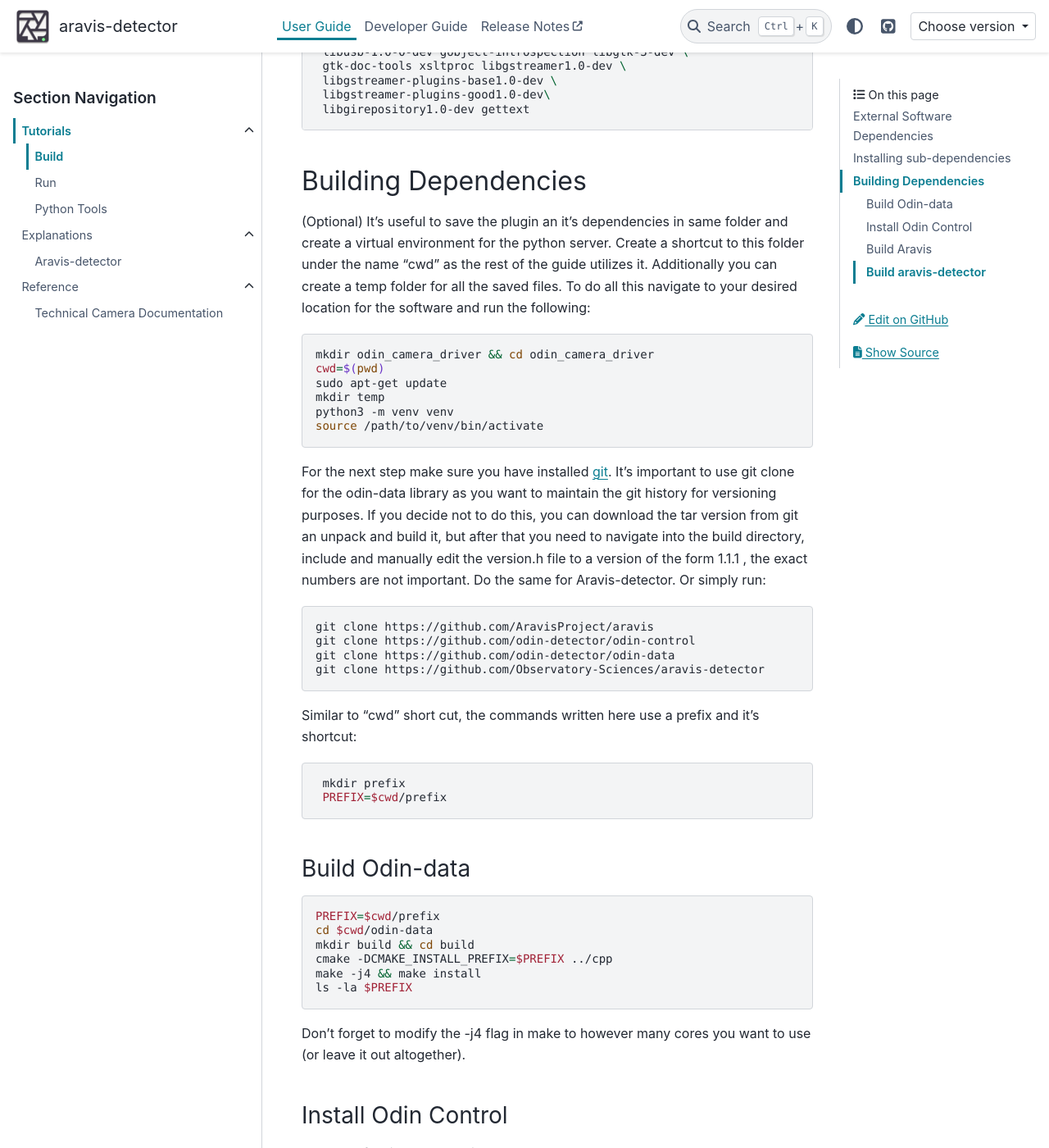
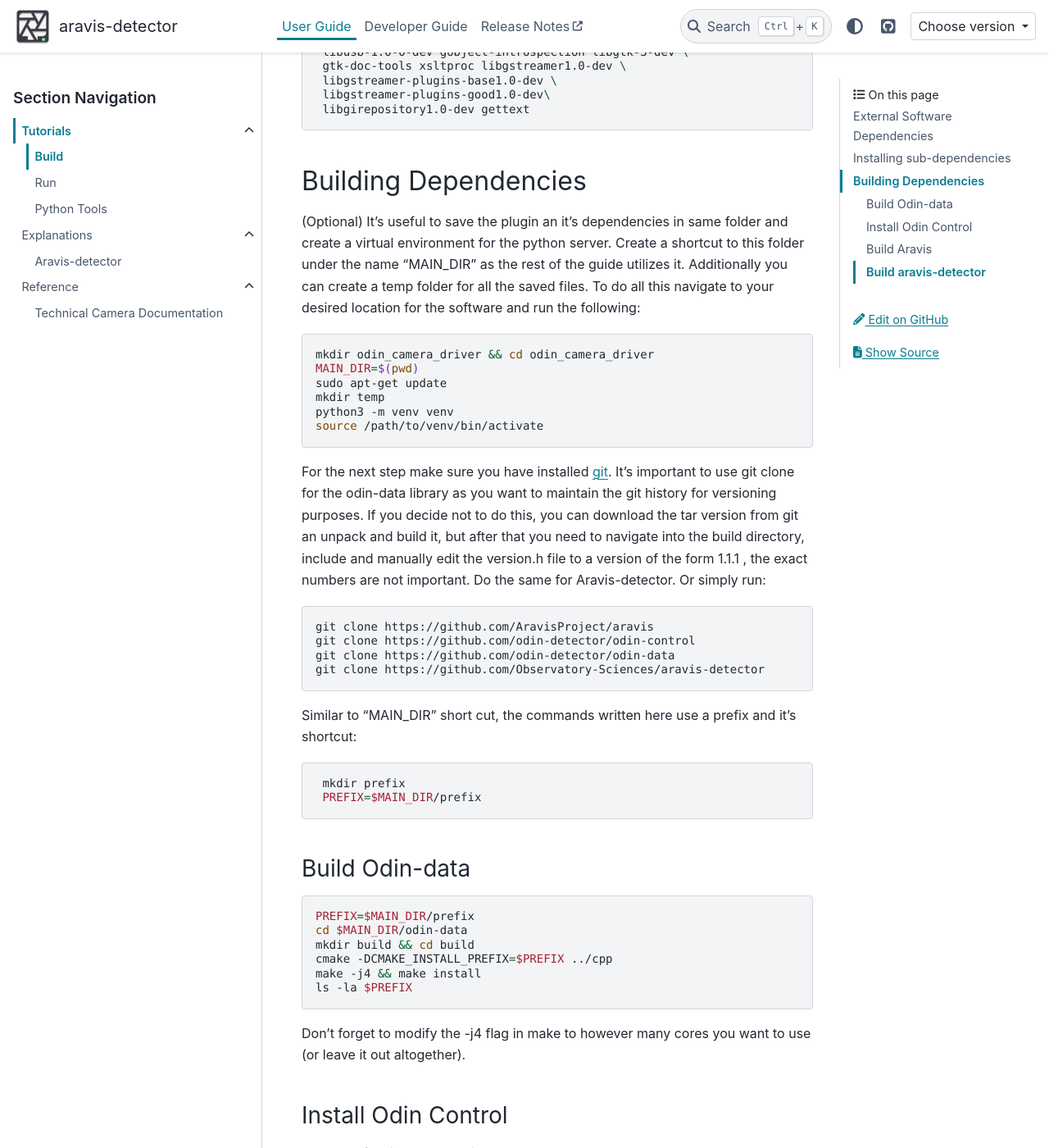
Before and after one commit to Observatory-Sciences/aravis-detector, a Sphinx documentation site: the page built from docs/user/tutorials/build.md, in a window 1280 px wide and 1400 px high, scrolled down 1505 px. Shown: the whole window at 82% size. Built offline with Sphinx 7.4.7 and the PyData theme 0.15.4, drawn with Linux system fonts in a browser that asks for light colours; some of the changed text lies outside the part shown.

Commit message:
removed unconventional name for directory shortcut

````diff
--- a/docs/user/tutorials/build.md
+++ b/docs/user/tutorials/build.md
@@ -56,11 +56,11 @@ sudo apt install ninja-build build-essential meson libxml2-dev libglib2.0-dev \
 
 ## Building Dependencies
 
-(Optional) It's useful to save the plugin an it's dependencies in same folder and create a virtual environment for the python server. Create a shortcut to this folder under the name "cwd" as the rest of the guide utilizes it. Additionally you can create a temp folder for all the saved files. To do all this navigate to your desired location for the software and run the following:
+(Optional) It's useful to save the plugin an it's dependencies in same folder and create a virtual environment for the python server. Create a shortcut to this folder under the name "MAIN_DIR" as the rest of the guide utilizes it. Additionally you can create a temp folder for all the saved files. To do all this navigate to your desired location for the software and run the following:
 
 ```shell
 mkdir odin_camera_driver && cd odin_camera_driver
-cwd=$(pwd)
+MAIN_DIR=$(pwd)
 sudo apt-get update
 mkdir temp
 python3 -m venv venv
@@ -76,18 +76,18 @@ git clone https://github.com/odin-detector/odin-data
 git clone https://github.com/Observatory-Sciences/aravis-detector
 ```
 
-Similar to "cwd" short cut, the commands written here use a prefix and it's shortcut:
+Similar to "MAIN_DIR" short cut, the commands written here use a prefix and it's shortcut:
 
 ```shell
  mkdir prefix
- PREFIX=$cwd/prefix
+ PREFIX=$MAIN_DIR/prefix
 ```
 
 ### Build Odin-data
 
 ```shell
-PREFIX=$cwd/prefix
-cd $cwd/odin-data
+PREFIX=$MAIN_DIR/prefix
+cd $MAIN_DIR/odin-data
 mkdir build && cd build
 cmake -DCMAKE_INSTALL_PREFIX=$PREFIX ../cpp
 make -j4 && make install
@@ -101,7 +101,7 @@ Don't forget to modify the -j4 flag in make to however many cores you want to us
 The use of a virtual python is recommended but not necessary:
 
 ```shell
-cd $cwd
+cd $MAIN_DIR
 source venv/bin/activate
 pip install -e odin-control
 odin_control
@@ -119,7 +119,7 @@ pip install opencv-python
 Install [Aravis](https://aravisproject.github.io/aravis/building.html) and switch to version 0.8.30:
 
 ```shell
-cd $cwd/aravis
+cd $MAIN_DIR/aravis
 git checkout 96cea98
 ```
 
@@ -147,7 +147,7 @@ This should run 7 tests with no errors and then you will activate the simulated
 Run the following code to build the plugin library in the same directory as the rest of Odin:
 
 ```shell
- cd $cwd/aravis-detector
+ cd $MAIN_DIR/aravis-detector
  mkdir build && cd build
  cmake -DCMAKE_INSTALL_PREFIX=$PREFIX -DODINDATA_ROOT_DIR=$PREFIX ../cpp
  make -j4 && make install
@@ -157,7 +157,7 @@ Install the aravis server extension:
 
 ```shell
  source venv/bin/activate
- cd $cwd/aravis-detector
+ cd $MAIN_DIR/aravis-detector
  pip install -e python
 ```
 
@@ -165,6 +165,6 @@ Install the Python CLI:
 
 ```shell
  source venv/bin/activate
- cd $cwd/aravis-detector/python
+ cd $MAIN_DIR/aravis-detector/python
  pip install -e tools
 ```
````
